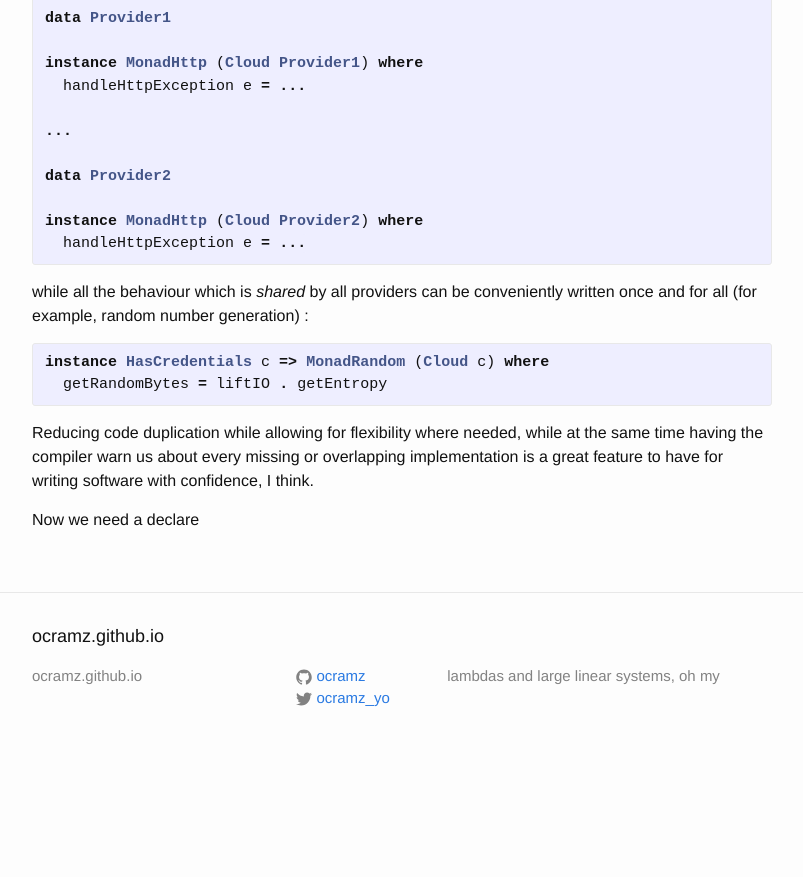
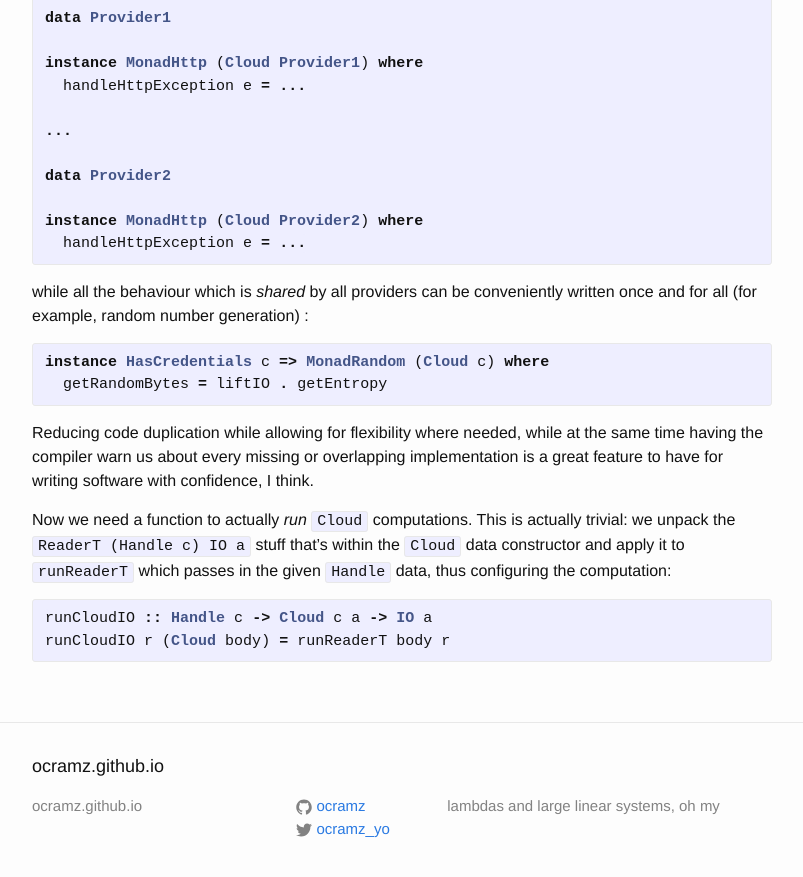
Before and after one commit to ocramz/ocramz.github.io, a Jekyll site: the page built from _posts/2017-11-30-growing-software-architecture.markdown, in a window 1280 px wide and 900 px high, scrolled down 5823 px. Shown: the top 877 px of the window, without its empty margins (238-1041 px from the left). Built offline with Jekyll 4.4.1, drawn with Linux system fonts in a browser that asks for light colours; before the commit the page ends 6593 px from its top, so only the background shows below that.

Commit message:
blog update

```diff
--- a/_posts/2017-11-30-growing-software-architecture.markdown
+++ b/_posts/2017-11-30-growing-software-architecture.markdown
@@ -223,7 +223,12 @@ instance HasCredentials c => MonadRandom (Cloud c) where
 
 Reducing code duplication while allowing for flexibility where needed, while at the same time having the compiler warn us about every missing or overlapping implementation is a great feature to have for writing software with confidence, I think.
 
-Now we need a declare
+Now we need a function to actually _run_ `Cloud` computations. This is actually trivial: we unpack the `ReaderT (Handle c) IO a` stuff that's within the `Cloud` data constructor and apply it to `runReaderT` which passes in the given `Handle` data, thus configuring the computation:
+
+{% highlight haskell %}
+runCloudIO :: Handle c -> Cloud c a -> IO a
+runCloudIO r (Cloud body) = runReaderT body r
+{% endhighlight %}
 
 
 
```
Also changed, not shown: 2 other files.
